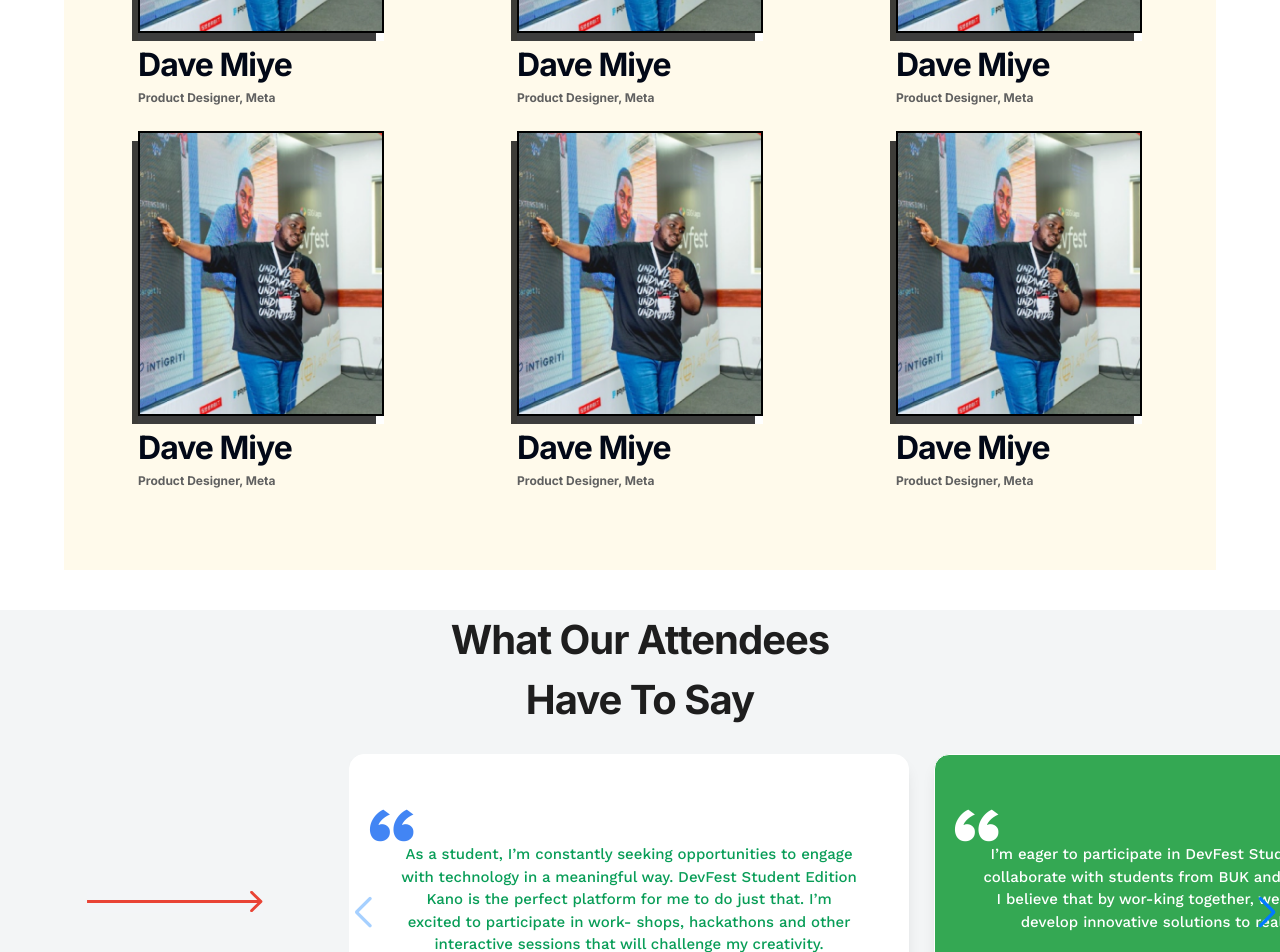
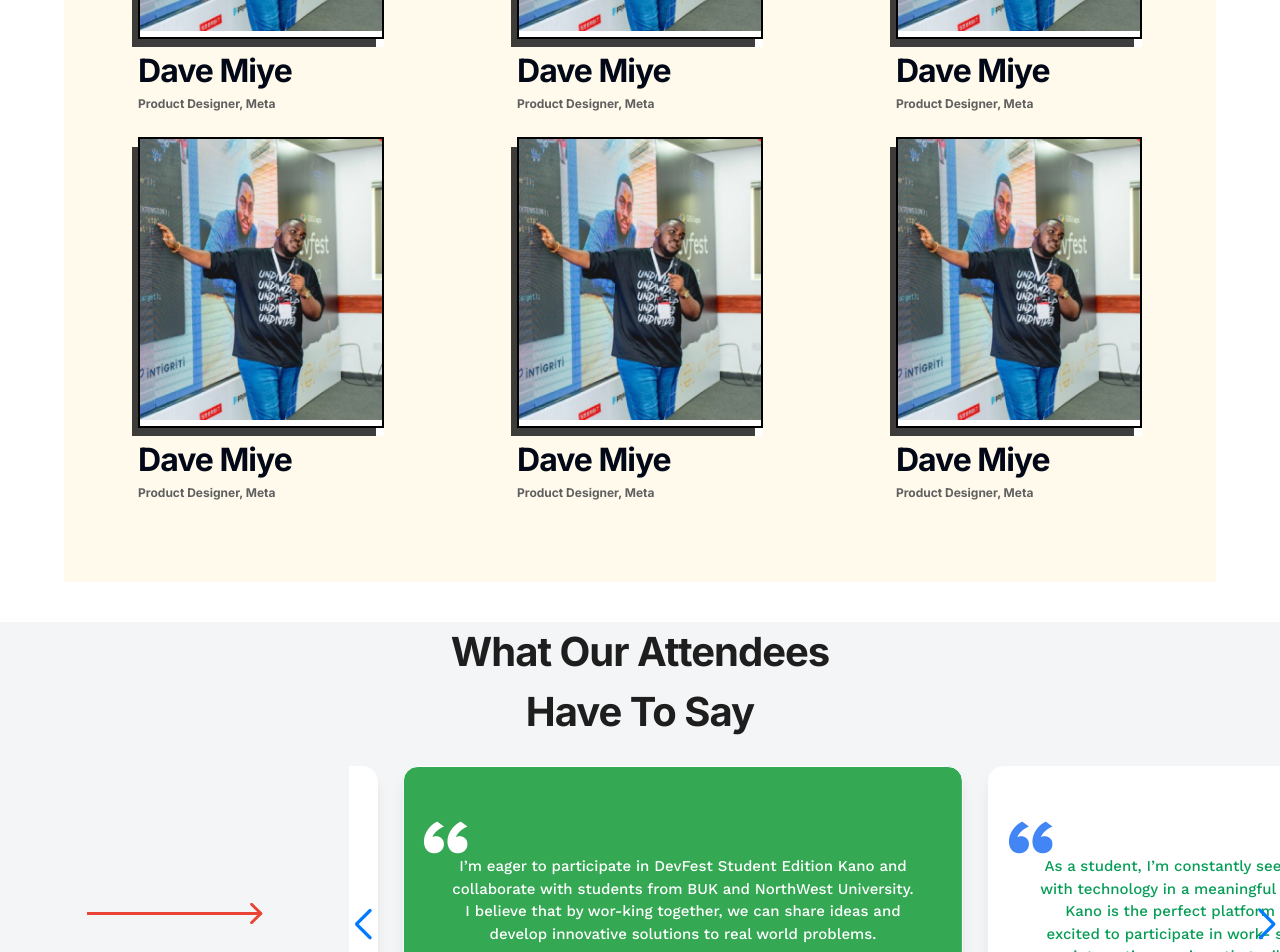
Before and after one commit to ahmadadejumo/DevfestSEKano_Web, a React (Vite) app: page / in a window 1280 px wide. Shown: the part 2140-3092 px from the top of the page. Built offline with nearby package versions, Linux system fonts and the light colour scheme.

Commit message:
making some little adjustment

```diff
--- a/package.json
+++ b/package.json
@@ -19,6 +19,7 @@
     "lucide-react": "^0.290.0",
     "react": "^18.2.0",
     "react-dom": "^18.2.0",
+    "react-lazy-load-image-component": "^1.6.0",
     "react-router-dom": "^6.17.0",
     "swiper": "^11.0.4",
     "tailwind-merge": "^1.14.0",
--- a/src/components/ui/Hero.tsx
+++ b/src/components/ui/Hero.tsx
@@ -28,7 +28,7 @@ export const Hero = () => {
         </h1>
       </div>
 
-      <div className="relative mt-[10px] md:mt-[15px]">
+      <div className="relative mt-[] md:mt-[15px]">
         <img
           src={group}
           alt=""
--- a/src/components/ui/HostCard.tsx
+++ b/src/components/ui/HostCard.tsx
@@ -1,12 +1,28 @@
+import React from 'react';
 import { Card, CardContent, CardFooter } from "@/components/ui/card";
 import person from "../../assets/person.png";
+import { LazyLoadImage } from 'react-lazy-load-image-component';
+import 'react-lazy-load-image-component/src/effects/blur.css';
 
 export const HostCard = () => {
+  const image = {
+    src: person,
+    alt: "img",
+    width: "100%",
+    height: "auto",
+  };
+
   return (
-<div>
+    <div>
       <Card className="w-[50%] sm:w-[15rem] md:w-[15.37rem] mx-auto">
         <CardContent className="card border-2 border-black">
-          <img src={person} alt="img" className="w-full object-cover" />
+          <LazyLoadImage
+            alt={image.alt}
+            src={image.src}
+            width={image.width}
+            height={image.height}
+            effect="blur"
+          />
         </CardContent>
         <CardFooter className="bg mt-2 text-center md:text-start leading-normal">
           <p className="text-[1.25rem] md:text-[2rem] text-style font-bold leading-normal tracking-[-0.0625rem]">
@@ -20,22 +36,3 @@ export const HostCard = () => {
     </div>
   );
 };
-
-
-
-
-//        <div
-//   className="block max-w-[18rem] rounded-lg bg-white shadow-[0_2px_15px_-3px_rgba(0,0,0,0.07),0_10px_20px_-2px_rgba(0,0,0,0.04)] dark:bg-neutral-700">
-//   <div className="relative overflow-hidden bg-cover bg-no-repeat">
-//     <img
-//       className="rounded-t-lg"
-//       src="https://tecdn.b-cdn.net/img/new/standard/nature/182.jpg"
-//       alt="" />
-//   </div>
-//   <div className="p-6">
-//     <p className="text-base text-neutral-600 dark:text-neutral-200">
-//       Some quick example text to build on the card title and make up the
-//       bulk of the card's content.
-//     </p>
-//   </div>
-// </div>
--- a/src/components/ui/Invitation.tsx
+++ b/src/components/ui/Invitation.tsx
@@ -2,13 +2,20 @@ import attend from "../../assets/attend.png";
 import { Button } from "./button";
 import arrow from "../../assets/arrow.svg";
 import { motion } from "framer-motion";
+import { LazyLoadImage } from 'react-lazy-load-image-component';
+import 'react-lazy-load-image-component/src/effects/blur.css';
 export const Invitation = () => {
+  const image = {
+    src: attend,
+    alt: "img",
+    };
   return (
     <div className="flex justify-center items-center mt-20">
       <div>
-        <img
-          src={attend}
-          alt="img"
+        <LazyLoadImage
+          src={image.src}
+          alt={image.alt}
+          effect='blur'
           className="w-[400px] h-[300px] object-scale-down mx-auto md:w-[50%] md:h-[50%]"
         />
         <div className="flex justify-center items-center">
--- a/src/components/ui/Submit.tsx
+++ b/src/components/ui/Submit.tsx
@@ -15,7 +15,7 @@ export const Submit = () => {
              whileHover={{ scale: 1.1 }}
         transition={{ type: "spring", stiffness: 400, damping: 10 }}
             >
-                 <Button className="rounded-[3.375rem] mt-4 md:rounded-[3rem] box pt-[0.3rem] pl-[0.9rem] pb-[0.3rem] pr-[0.9rem] md:pt-[0.66644rem] md:pl-[2rem] md:pr-[1.73894rem] md:pb-[0.66644rem] md:r-[2.13375rem] hover:bg-[#42b561] bg-[#34A853]  flex items-center md:gap-2">
+                 <Button className="rounded-[3.375rem] mt-4 md:rounded-[3rem] box pt-[0.3rem] pl-[0.9rem] pb-[0.3rem] pr-[0.9rem] md:pt-[0.66644rem] md:pl-[2rem] md:pr-[1.73894rem] md:pb-[0.66644rem] md:r-[2.13375rem] hover:bg-[#5d8dd9] bg-[#4285F4]  flex items-center md:gap-2">
             <span className="text-[0.5rem] font-semibold leading-normal tracking-[-0.025rem] text-style text-[#FFFFFF] md:text-[0.94531rem] md:font-bold">
               Apply
             </span>
--- a/src/components/ui/Testimony.tsx
+++ b/src/components/ui/Testimony.tsx
@@ -30,7 +30,7 @@ export const Testimony = () => {
           className="w-[80%] mt-6"
           modules={[Navigation, A11y, Autoplay]}
           autoplay={{
-            delay: 30000,
+            delay: 3000,
             disableOnInteraction: false,
           }}
           // slidesPerView={3}
```
Also changed, not shown: 2 other files (tests, documents, lock files or other folders).
